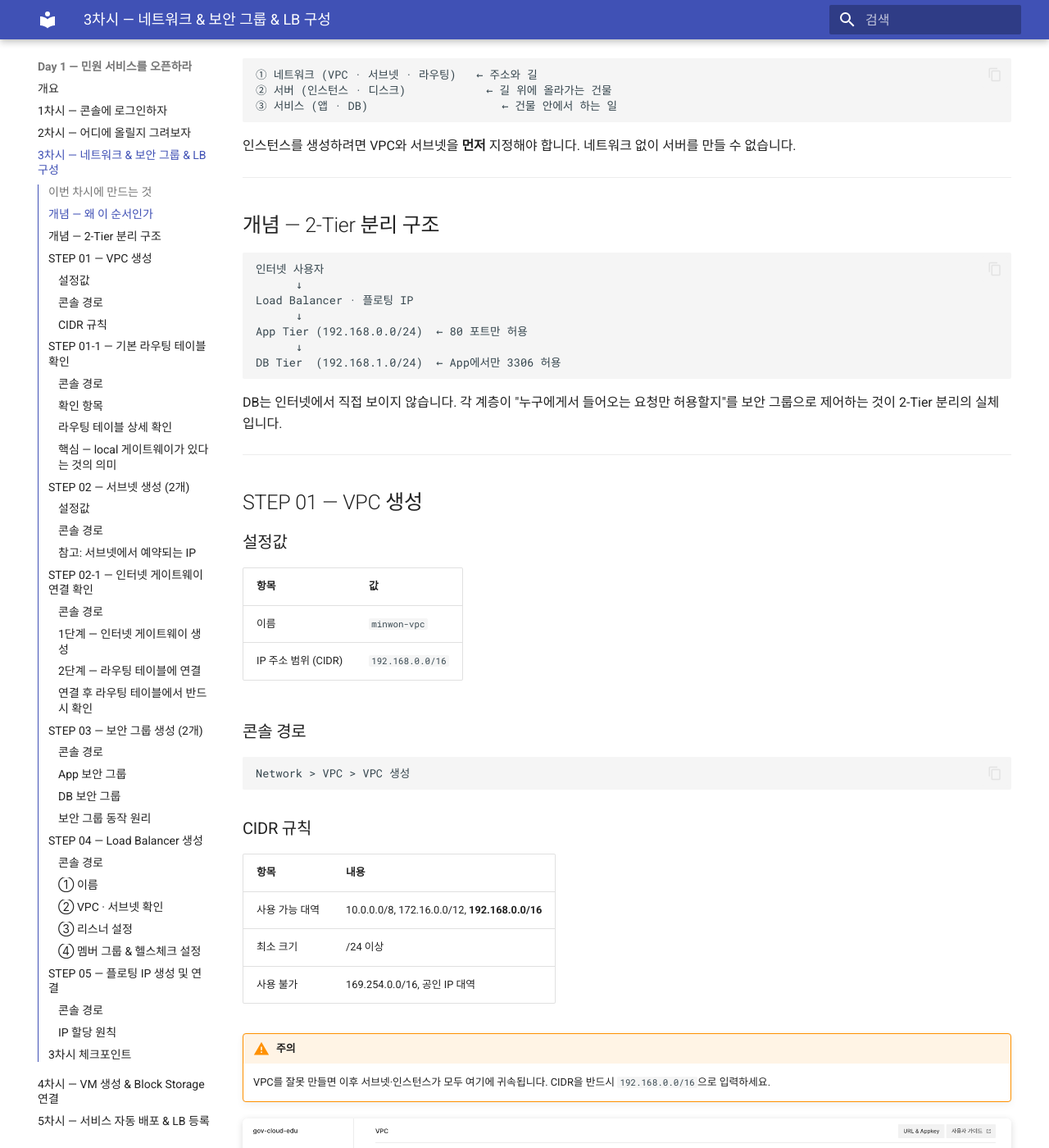
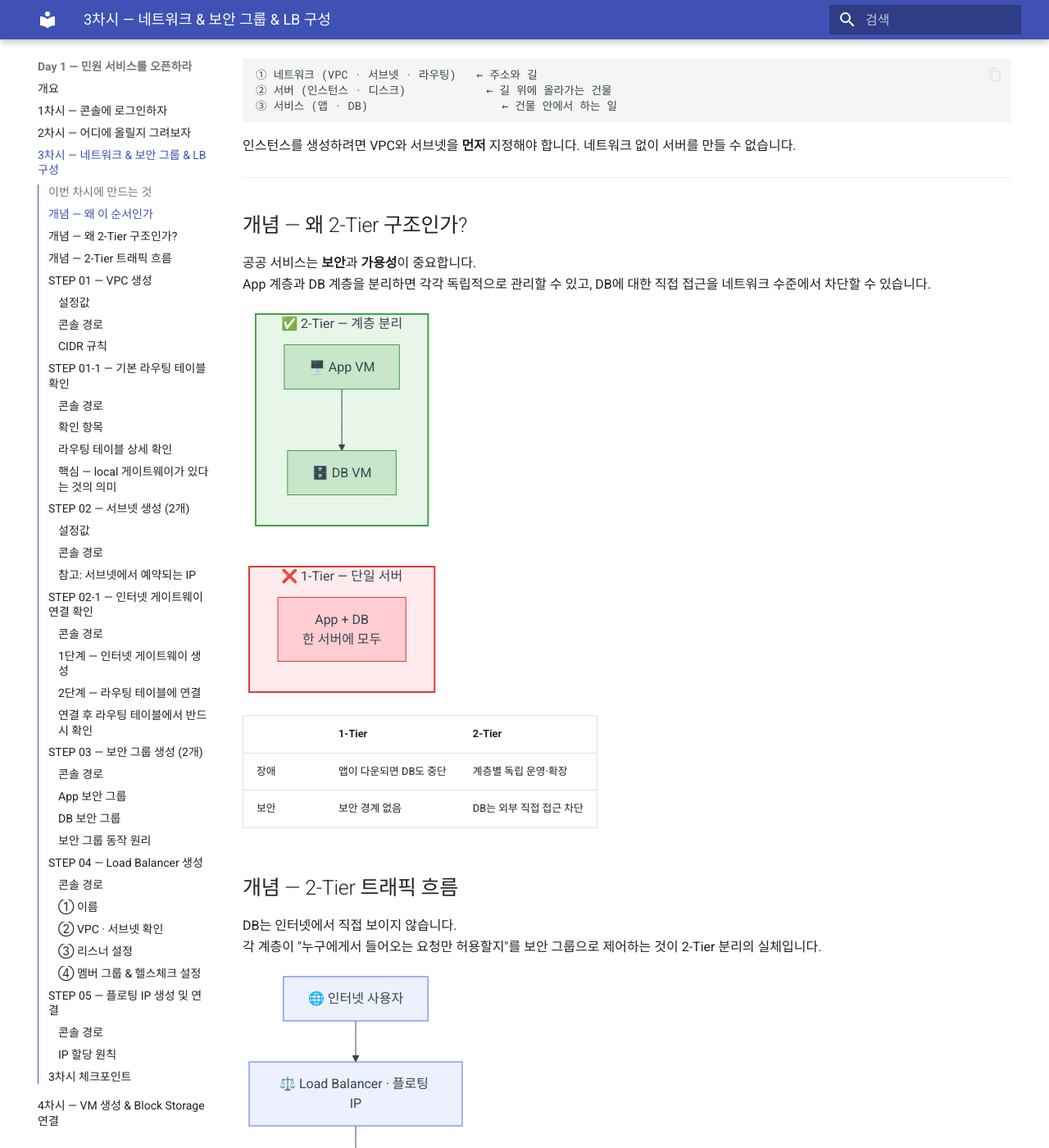
Before and after one commit to skilleat-labs/cloud-native-minwon-lab, an MkDocs documentation site: the page built from docs/day1/session3.md, in a window 1280 px wide and 1400 px high, scrolled down 809 px. Shown: the whole window at 82% size. Built offline with MkDocs 1.6.1 and Material for MkDocs 9.7.7, drawn with Linux system fonts in a browser that asks for light colours.

Commit message:
docs: session3 - 2Tier 개념 Mermaid 다이어그램으로 교체, 1Tier vs 2Tier 비교 추가

````diff
--- a/docs/day1/session3.md
+++ b/docs/day1/session3.md
@@ -32,20 +32,57 @@
 
 ---
 
-## 개념 — 2-Tier 분리 구조
+## 개념 — 왜 2-Tier 구조인가?
 
+공공 서비스는 **보안**과 **가용성**이 중요합니다.
+App 계층과 DB 계층을 분리하면 각각 독립적으로 관리할 수 있고, DB에 대한 직접 접근을 네트워크 수준에서 차단할 수 있습니다.
+
+```mermaid
+graph LR
+    subgraph T1["❌ 1-Tier — 단일 서버"]
+        A["App + DB
+한 서버에 모두"]
+    end
+
+    subgraph T2["✅ 2-Tier — 계층 분리"]
+        B["🖥️ App VM"]
+        C["🗄️ DB VM"]
+        B --> C
+    end
+
+    style T1 fill:#ffebee,stroke:#e53935,stroke-width:2px
+    style T2 fill:#e8f5e9,stroke:#43a047,stroke-width:2px
+    style A fill:#ffcdd2,stroke:#e53935
+    style B fill:#c8e6c9,stroke:#43a047
+    style C fill:#c8e6c9,stroke:#43a047
 ```
-인터넷 사용자
-      ↓
-Load Balancer · 플로팅 IP
-      ↓
-App Tier (192.168.0.0/24)  ← 80 포트만 허용
-      ↓
-DB Tier  (192.168.1.0/24)  ← App에서만 3306 허용
-```
+
+| | 1-Tier | 2-Tier |
+|--|--------|--------|
+| 장애 | 앱이 다운되면 DB도 중단 | 계층별 독립 운영·확장 |
+| 보안 | 보안 경계 없음 | DB는 외부 직접 접근 차단 |
+
+## 개념 — 2-Tier 트래픽 흐름
 
 DB는 인터넷에서 직접 보이지 않습니다.
 각 계층이 "누구에게서 들어오는 요청만 허용할지"를 보안 그룹으로 제어하는 것이 2-Tier 분리의 실체입니다.
+
+```mermaid
+graph TD
+    Internet["🌐 인터넷 사용자"]
+    LB["⚖️ Load Balancer · 플로팅 IP"]
+    App["🖥️ App Tier
+192.168.0.0/24
+80 포트만 허용"]
+    DB["🗄️ DB Tier
+192.168.1.0/24
+App에서만 3306 허용"]
+
+    Internet --> LB --> App --> DB
+
+    style App fill:#fff3e0,stroke:#ff9800
+    style DB fill:#fce4ec,stroke:#e91e63
+```
 
 ---
 
````
